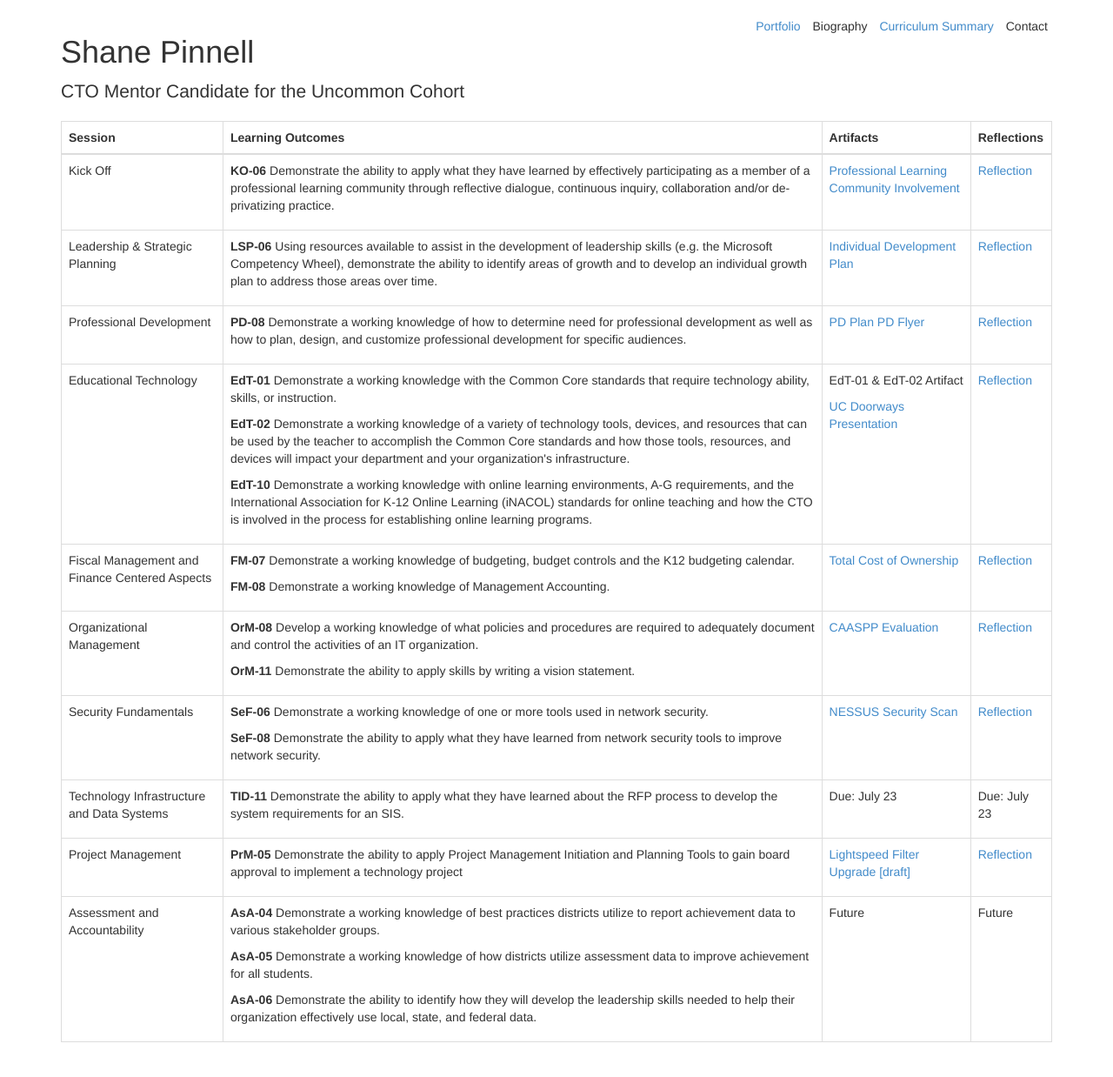
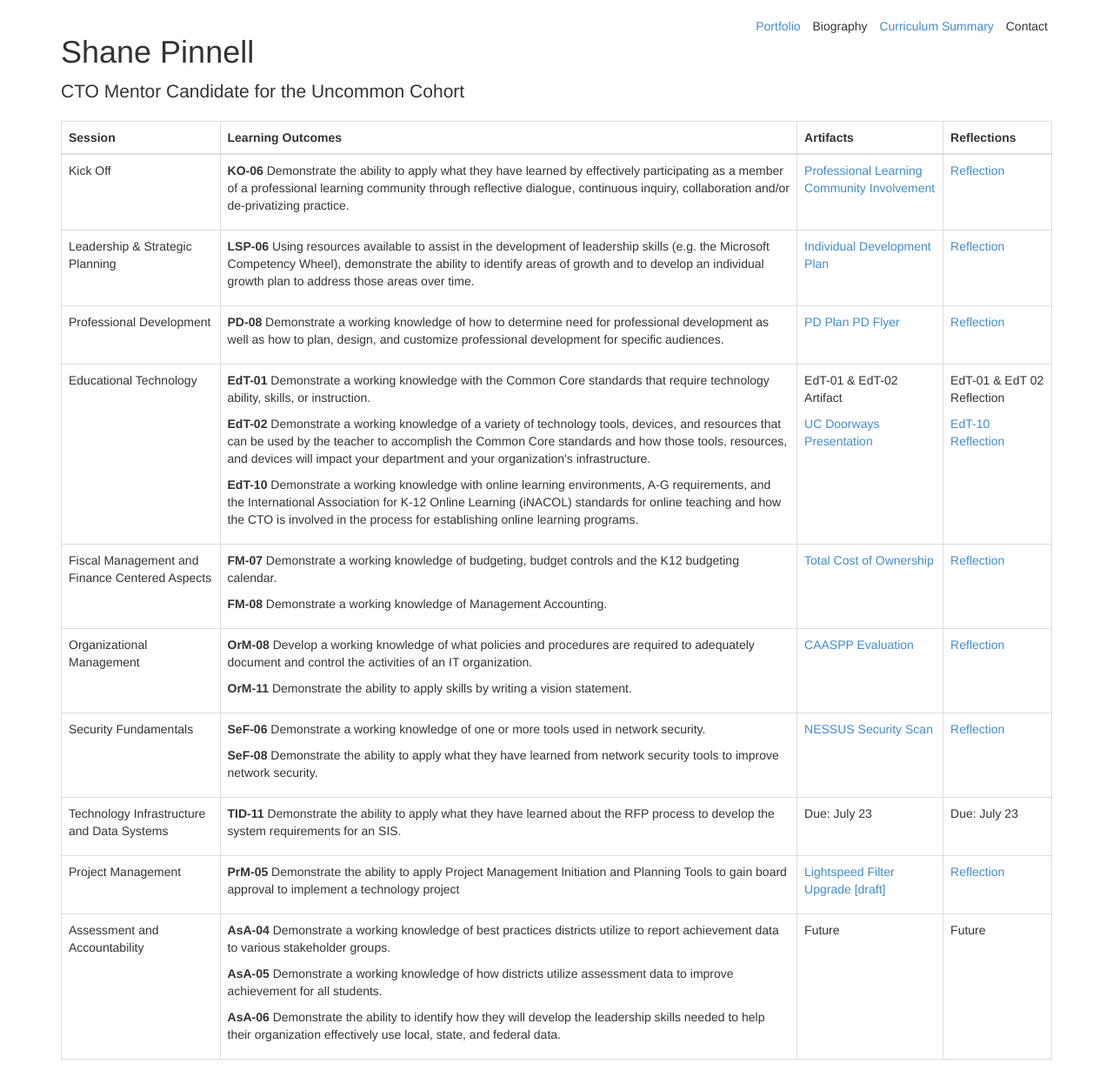
Before and after one commit to shanepinnell/shanepinnell.github.io, a Jekyll site: the page built from cto_mentor/index.html, in a window 1280 px wide. Shown: the whole page at 87% size. Built offline with Jekyll 4.4.1, drawn with Linux system fonts in a browser that asks for light colours; nearby versions of some CDN libraries; library files that are not in the unit come from our copies.

Commit message:
updated portfolio

```diff
--- a/cto_mentor/index.html
+++ b/cto_mentor/index.html
@@ -63,11 +63,18 @@
 					</td>
 					<td>
 						<p>EdT-01 & EdT-02 Artifact</p>
-						<a href="https://docs.google.com/presentation/d/1EZFegL-TcpNa0eedy37Z1_GhY3oN4CiA00NG0UThlIw/edit?usp=sharing" target="_blank">
-							UC Doorways Presentation
-						</a>
+						<p>
+							<a href="https://docs.google.com/presentation/d/1EZFegL-TcpNa0eedy37Z1_GhY3oN4CiA00NG0UThlIw/edit?usp=sharing" target="_blank">
+								UC Doorways Presentation
+							</a>
+						</p>
 					</td>
-					<td><a href="https://docs.google.com/document/d/1oxxiTS7QCsQ4DUonoHm_lK0k4p7gSR30rAjX6zWSnQs/edit?usp=sharing"  target="_blank">Reflection</a></td>
+					<td>
+						<p>EdT-01 & EdT 02 Reflection</p>
+						<p>
+							<a href="https://docs.google.com/document/d/1oxxiTS7QCsQ4DUonoHm_lK0k4p7gSR30rAjX6zWSnQs/edit?usp=sharing"  target="_blank">EdT-10 Reflection</a>
+						</p>
+					</td>
 				</tr>
 				<tr>
 					<td>Fiscal Management and Finance Centered Aspects</td>
```
